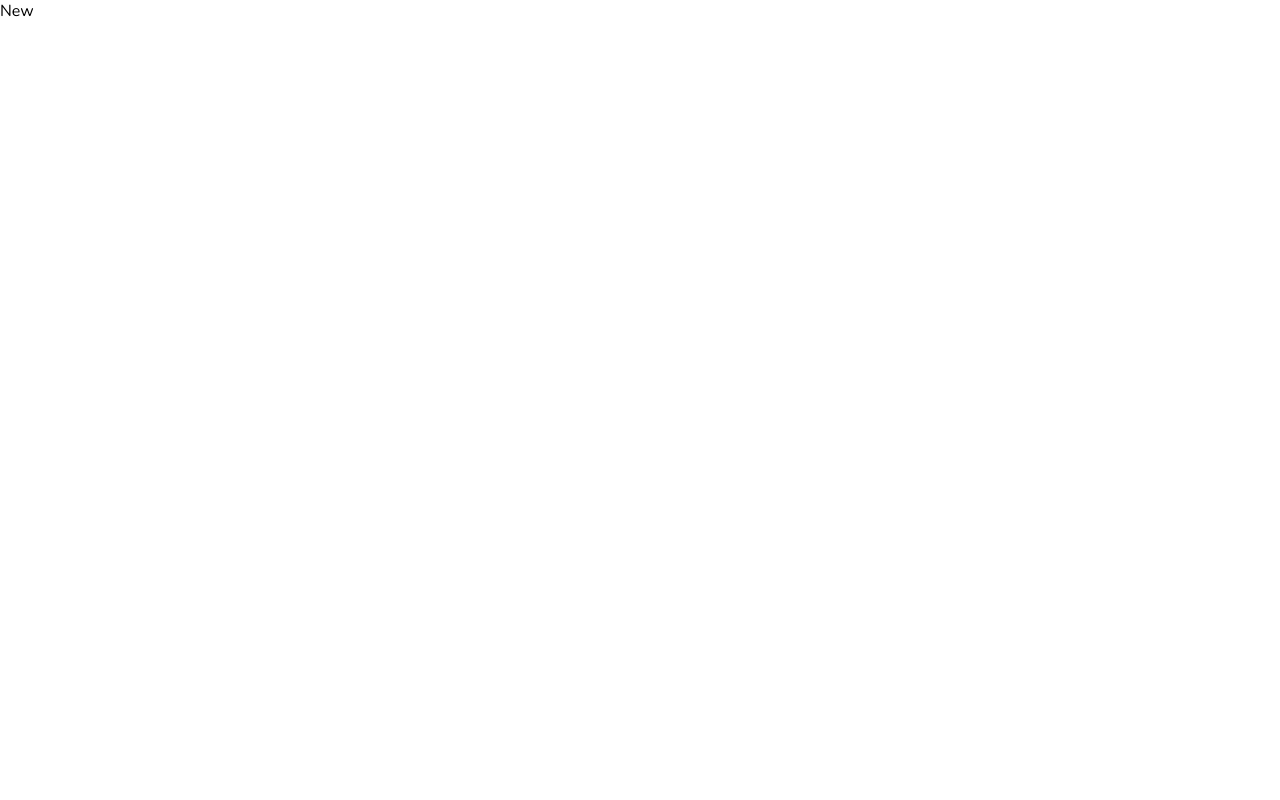
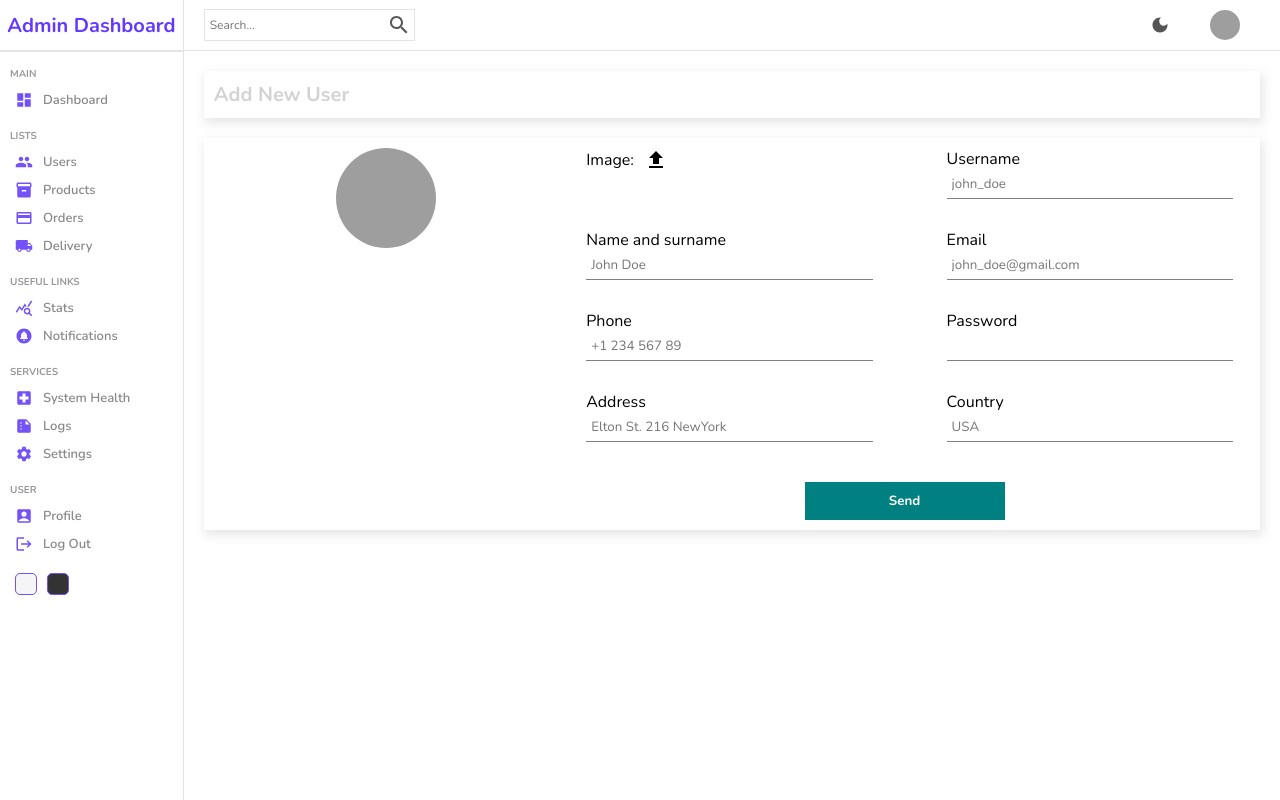
Before and after one commit to i-blackburn/admin-dashboard, a React (Create React App) app: page /users/new in a window 1280 px wide. Built offline with nearby package versions, Linux system fonts and the light colour scheme; grey boxes are pictures that could not be loaded.

Commit message:
Add new user or product form

```diff
--- a/src/App.js
+++ b/src/App.js
@@ -4,6 +4,7 @@
 import Login from './pages/login/Login';
 import Single from './pages/single/Single';
 import New from './pages/new/New';
+import { productInputs, userInputs } from './formsource';
 
 function App() {
 	return (
@@ -15,12 +16,18 @@
 					<Route path="users">
 						<Route index element={<List />} />
 						<Route path=":userId" element={<Single />} />
-						<Route path="new" element={<New />} />
+						<Route
+							path="new"
+							element={<New inputs={userInputs} title="Add New User" />}
+						/>
 					</Route>
 					<Route path="products">
 						<Route index element={<List />} />
 						<Route path=":productId" element={<Single />} />
-						<Route path="new" element={<New />} />
+						<Route
+							path="new"
+							element={<New inputs={productInputs} title="Add New Product" />}
+						/>
 					</Route>
 				</Route>
 			</Routes>
--- /dev/null
+++ b/src/formsource.js
@@ -0,0 +1,76 @@
+export const userInputs = [
+	{
+		id: 1,
+		label: 'Username',
+		type: 'text',
+		placeholder: 'john_doe'
+	},
+	{
+		id: 2,
+		label: 'Name and surname',
+		type: 'text',
+		placeholder: 'John Doe'
+	},
+	{
+		id: 3,
+		label: 'Email',
+		type: 'mail',
+		placeholder: 'john_doe@gmail.com'
+	},
+	{
+		id: 4,
+		label: 'Phone',
+		type: 'text',
+		placeholder: '+1 234 567 89'
+	},
+	{
+		id: 5,
+		label: 'Password',
+		type: 'password'
+	},
+	{
+		id: 6,
+		label: 'Address',
+		type: 'text',
+		placeholder: 'Elton St. 216 NewYork'
+	},
+	{
+		id: 7,
+		label: 'Country',
+		type: 'text',
+		placeholder: 'USA'
+	}
+];
+
+export const productInputs = [
+	{
+		id: 1,
+		label: 'Title',
+		type: 'text',
+		placeholder: 'Apple Macbook Pro'
+	},
+	{
+		id: 2,
+		label: 'Description',
+		type: 'text',
+		placeholder: 'Description'
+	},
+	{
+		id: 3,
+		label: 'Category',
+		type: 'text',
+		placeholder: 'Computers'
+	},
+	{
+		id: 4,
+		label: 'Price',
+		type: 'text',
+		placeholder: '100'
+	},
+	{
+		id: 5,
+		label: 'Stock',
+		type: 'text',
+		placeholder: 'in stock'
+	}
+];
--- a/src/pages/new/New.jsx
+++ b/src/pages/new/New.jsx
@@ -1,7 +1,56 @@
 import './new.scss';
+import Sidebar from '../../components/sidebar/Sidebar';
+import Navbar from '../../components/navbar/Navbar';
+import FileUploadIcon from '@mui/icons-material/FileUpload';
+import { useState } from 'react';
 
-const New = () => {
-	return <div>New</div>;
+const New = ({ inputs, title }) => {
+	const [file, setFile] = useState('');
+	return (
+		<div className="new">
+			<Sidebar />
+			<div className="new-container">
+				<Navbar />
+				<div className="top">
+					<h1 className="title">{title}</h1>
+				</div>
+				<div className="bottom">
+					<div className="left">
+						<img
+							src={
+								file
+									? URL.createObjectURL(file)
+									: 'https://icon-library.com/images/no-image-icon/no-image-icon-0.jpg'
+							}
+							alt=""
+						/>
+					</div>
+					<div className="right">
+						<form>
+							<div className="form-input">
+								<label htmlFor="file">
+									Image: <FileUploadIcon className="icon" />
+								</label>
+								<input
+									type="file"
+									id="file"
+									onChange={(e) => setFile(e.target.files[0])}
+									style={{ display: 'none' }}
+								/>
+							</div>
+							{inputs?.map((input) => (
+								<div className="form-input" key={input.id}>
+									<label>{input.label}</label>
+									<input type={input.type} placeholder={input.placeholder} />
+								</div>
+							))}
+							<button>Send</button>
+						</form>
+					</div>
+				</div>
+			</div>
+		</div>
+	);
 };
 
 export default New;
--- a/src/pages/new/new.scss
+++ b/src/pages/new/new.scss
@@ -0,0 +1,77 @@
+.new {
+  width: 100%;
+  display: flex;
+
+  .new-container {
+    flex: 6;
+
+    .top, .bottom {
+      -webkit-box-shadow: 2px 4px 10px 1px rgba(0,0,0,0.47);
+      box-shadow: 2px 4px 10px 1px rgba(201,201,201,0.47);
+      margin: 20px;
+      padding: 10px;
+      display: flex;
+
+      .title {
+        color: lightgray;
+        font-size: 20px;
+      }
+
+      .left {
+        flex: 1;
+        text-align: center;
+
+        img {
+          width: 100px;
+          height: 100px;
+          border-radius: 50%;
+          object-fit: cover;
+        }
+      }
+
+      .right {
+        flex: 2;
+
+        form {
+          display: flex;
+          flex-wrap: wrap;
+          gap: 30px;
+          justify-content: space-around;
+
+          .form-input {
+            width: 40%;
+
+            label {
+              display: flex;
+              align-items: center;
+              gap: 10px;
+
+              .icon {
+                cursor: pointer;
+              }
+            }
+
+            input {
+              width: 100%;
+              padding: 5px;
+              border: none;
+              border-bottom: 1px solid gray;
+            }
+          }
+
+          button {
+            width: 200px;
+            padding: 10px;
+            border: none;
+            background-color: teal;
+            color: white;
+            font-weight: bold;
+            cursor: pointer;
+            margin-top: 10px;
+          }
+        }
+      }
+    }
+  }
+
+}
```
